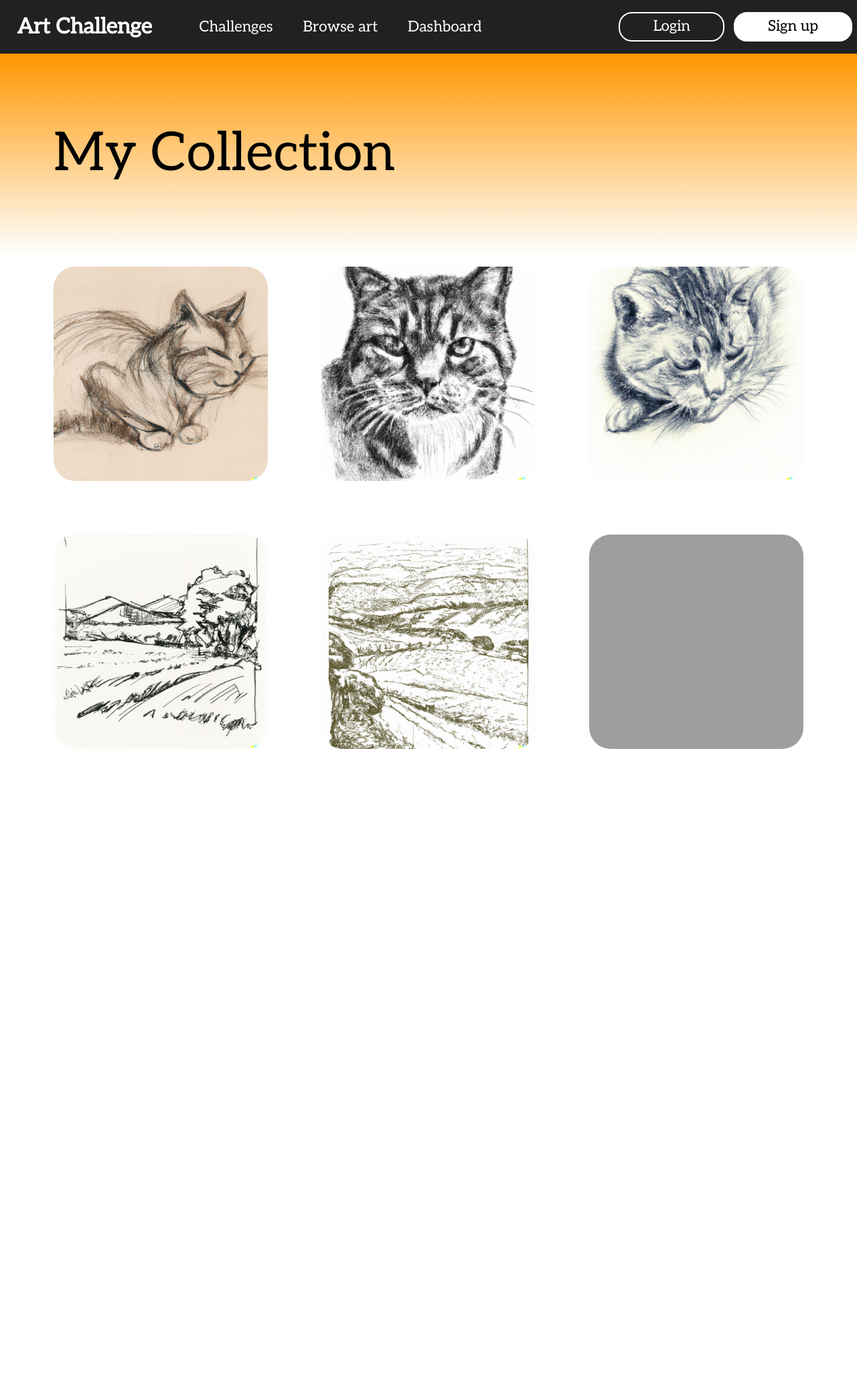
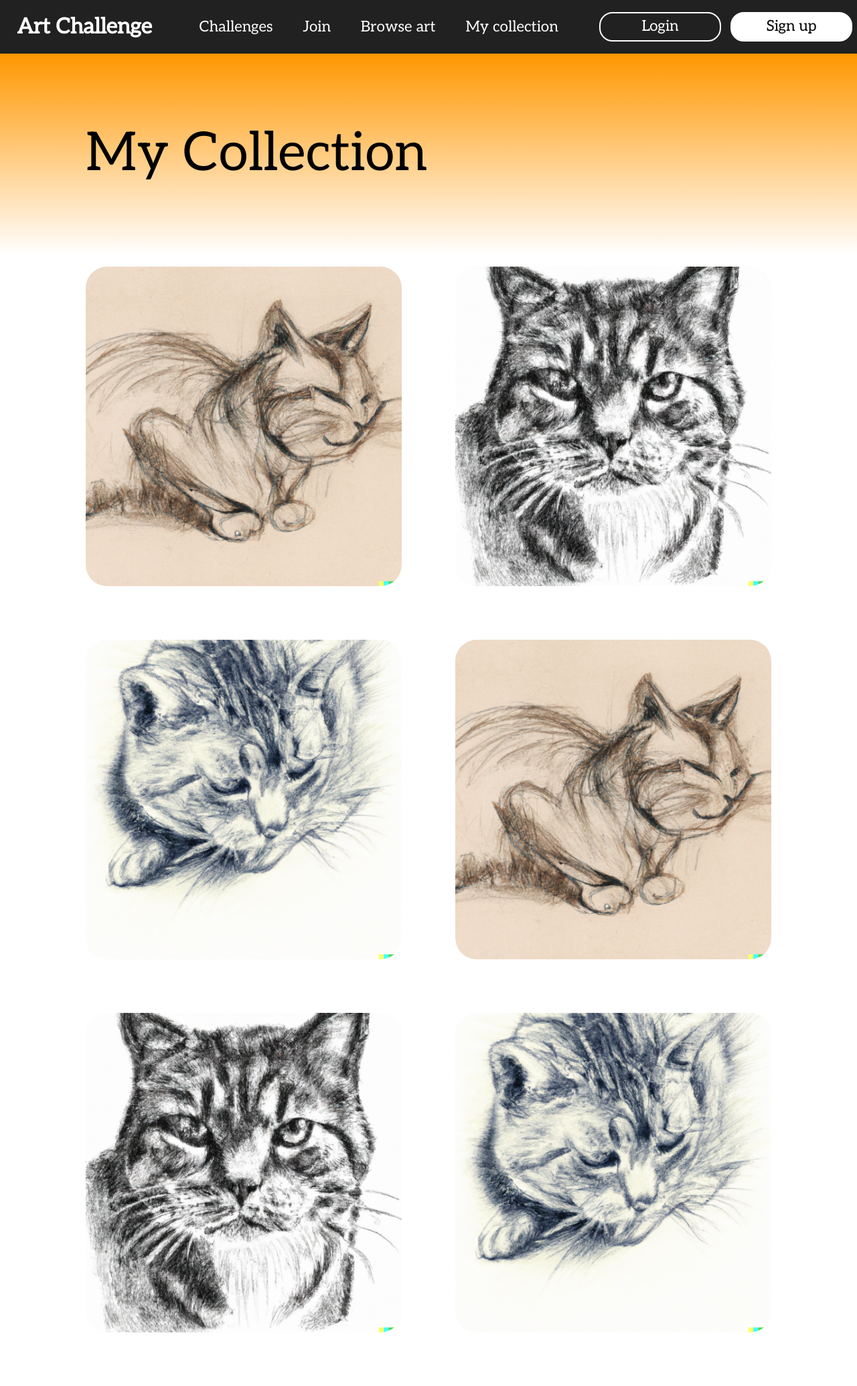
Before and after one commit to wojzam/Art-Challenge, a PHP site: page /userCollection in a window 1280 px wide. Shown: the whole page at 67% size. Before the commit the page ends 1118 px from the top, so only its background shows below. Run offline with PHP 8.4, Linux system fonts and the light colour scheme; some libraries are stand-ins or nearby versions; grey boxes are pictures that could not be loaded.

Commit message:
several improvements

```diff
--- a/index.php
+++ b/index.php
@@ -7,10 +7,11 @@ $path = parse_url($path, PHP_URL_PATH);
 
 Router::get('', 'DefaultController');
 Router::get('userCollection', 'DefaultController');
+Router::get('browseArt', 'DefaultController');
 Router::get('joinChallenge', 'DefaultController');
-Router::get('dashboard', 'DefaultController');
+Router::get('challenge', 'DefaultController');
 Router::post('login', 'SecurityController');
 Router::post('signup', 'SecurityController');
-Router::post('addEntry', 'EntryController');
+Router::post('uploadEntry', 'EntryController');
 
 Router::run($path);
--- a/public/css/header.css
+++ b/public/css/header.css
@@ -3,24 +3,25 @@ header {
     height: 80px;
     position: fixed;
     top: 0;
+    z-index: 1000;
+
     display: flex;
     justify-content: space-between;
     align-items: center;
+
     background-color: #212121;
-    font-family: "Aleo", serif;
-    color: white;
 }
 
 header * {
-    font-family: inherit;
-    color: inherit;
+    font-family: "Aleo", serif;
+    color: white;
+    font-weight: normal;
 }
 
 .navbar {
     display: flex;
     justify-content: flex-start;
     align-items: center;
-    font-weight: normal;
 }
 
 .title-container .title {
@@ -47,7 +48,6 @@ header * {
     margin: 0;
     white-space: nowrap;
     cursor: pointer;
-    transition: all 0.3s ease-out;
 }
 
 .navbar a:hover {
@@ -59,10 +59,13 @@ header * {
 }
 
 .nav-btn a {
+    display: inline-block;
+    width: 80px;
     border: 2px solid white;
     border-radius: 20px;
     padding: 0.4em 2.2em;
     margin: 0.3em;
+    text-align: center;
     line-height: 1em;
     text-decoration: none;
     font-size: 1.4em;
@@ -85,7 +88,7 @@ header * {
     margin: 0.7em 2.2em;
 }
 
-.dropbtn {
+.drop-btn {
     border: none;
     outline: none;
     font-size: 1.4em;
--- /dev/null
+++ b/public/css/image-collection.css
@@ -0,0 +1,55 @@
+.content-container {
+    margin-top: 3em;
+    width: 80%;
+}
+
+.grid-gallery {
+    margin-top: 15vh;
+    display: grid;
+    grid-gap: 5em;
+}
+
+.small {
+    grid-template-columns: repeat(auto-fill, minmax(200px, 1fr));
+}
+
+.big {
+    grid-template-columns: repeat(auto-fill, minmax(400px, 1fr));
+}
+
+.collection-image {
+    height: 100%;
+    width: 100%;
+    object-fit: cover;
+    border-radius: 2em;
+}
+
+.image-overlay-container {
+    position: relative;
+    display: inline-block;
+}
+
+.image-overlay-container .overlay {
+    border-radius: 2em;
+    visibility: hidden;
+    width: 100%;
+    height: 100%;
+    position: absolute;
+    top: 0;
+    left: 0;
+    display: flex;
+    flex-direction: column;
+    align-items: center;
+    justify-content: center;
+    transition: all 0.4s ease-out;
+}
+
+.image-overlay-container:hover .overlay {
+    visibility: visible;
+    background-color: rgba(0, 0, 0, 0.5);
+    cursor: pointer;
+}
+
+.overlay p {
+    color: white;
+}
--- a/public/css/style.css
+++ b/public/css/style.css
@@ -1,5 +1,10 @@
 body {
     margin: 0;
+}
+
+body * {
+    font-family: "Aleo", serif;
+    transition: all 0.3s ease;
 }
 
 .container {
@@ -10,7 +15,7 @@ body {
 main {
     width: 100%;
     height: 100%;
-    background: linear-gradient(180deg, #FF9700 0%, white 100%) 0% 0% no-repeat padding-box;
+    background: linear-gradient(180deg, #FF9700 0%, white 100%) 0 0 no-repeat padding-box;
     background-size: 100% 300px;
     margin-top: 80px;
     display: flex;
@@ -27,22 +32,20 @@ main {
 
 h1 {
     font-size: 5em;
-    font-family: "Aleo";
     font-weight: normal;
     margin-bottom: 0.4em;
 }
 
 h2 {
     font-size: 2.5em;
-    font-family: "Aleo";
     font-weight: normal;
     margin-top: 0.4em;
     margin-bottom: 3em;
 }
 
 .big-btn {
-    background: transparent linear-gradient(180deg, #000000 0%, #262626 100%) 0% 0% no-repeat padding-box;
-    box-shadow: 0px 3px 6px #00000029;
+    background: transparent linear-gradient(180deg, #000000 0%, #262626 100%);
+    box-shadow: 0 3px 6px #00000029;
     border-radius: 30px;
 
     width: 400px;
--- a/public/css/user-collection.css
+++ /dev/null
@@ -1,22 +0,0 @@
-.content-container {
-    margin: 3em 5em;
-}
-
-.grid-container {
-    display: grid;
-    margin-top: 15vh;
-}
-
-.grid-container {
-    display: grid;
-    grid-template-columns: repeat(3, 1fr);
-    grid-gap: 5em;
-    overflow: auto;
-}
-
-.collection-image {
-    height: 100%;
-    width: 100%;
-    object-fit: cover;
-    border-radius: 2em;
-}
--- a/public/views/header.php
+++ b/public/views/header.php
@@ -3,16 +3,17 @@
         <div class="title-container">
             <a class="title" href="/"> Art Challenge </a>
         </div>
-        <a href="joinChallenge"> Challenges</a>
-        <a href="userCollection"> Browse art </a>
-        <a href="dashboard"> Dashboard</a>
+        <a href="challenge"> Challenges</a>
+        <a href="joinChallenge"> Join</a>
+        <a href="browseArt"> Browse art </a>
+        <a href="userCollection"> My collection</a>
     </div>
     <div class="nav-btn">
         <a class="login-btn" href="login"> Login</a>
         <a class="signup-btn" href="signup"> Sign up </a>
     </div>
     <!--    <div class="dropdown">-->
-    <!--        <button class="dropbtn">UserName</button>-->
+    <!--        <button class="drop-btn">UserName</button>-->
     <!--        <div class="dropdown-content">-->
     <!--            <a href="#">Log out</a>-->
     <!--        </div>-->
--- a/public/views/home.php
+++ b/public/views/home.php
@@ -5,7 +5,7 @@
     <link rel="stylesheet" type="text/css" href="public/css/header.css">
     <link rel="stylesheet" href="https://fonts.googleapis.com/css?family=Aleo">
     <link rel="stylesheet" href="https://fonts.googleapis.com/css?family=Cairo">
-    <title>HOME PAGE</title>
+    <title>HOME</title>
 </head>
 
 <body>
--- a/public/views/login.php
+++ b/public/views/login.php
@@ -5,7 +5,7 @@
     <link rel="stylesheet" type="text/css" href="public/css/header.css">
     <link rel="stylesheet" href="https://fonts.googleapis.com/css?family=Aleo">
     <link rel="stylesheet" href="https://fonts.googleapis.com/css?family=Cairo">
-    <title>LOGIN PAGE</title>
+    <title>LOGIN</title>
 </head>
 
 <body>
@@ -14,7 +14,7 @@
     <main class="form-page">
         <div>
             <h2>Login</h2>
-            <form class="login" action="login" method="POST">
+            <form action="login" method="POST">
                 <div class="messages">
                     <?php
                     if (isset($messages)) {
--- a/public/views/user-collection.php
+++ b/public/views/user-collection.php
@@ -3,7 +3,7 @@
 <head>
     <link rel="stylesheet" type="text/css" href="public/css/style.css">
     <link rel="stylesheet" type="text/css" href="public/css/header.css">
-    <link rel="stylesheet" type="text/css" href="public/css/user-collection.css">
+    <link rel="stylesheet" type="text/css" href="public/css/image-collection.css">
     <link rel="stylesheet" href="https://fonts.googleapis.com/css?family=Aleo">
     <link rel="stylesheet" href="https://fonts.googleapis.com/css?family=Cairo">
     <title>MY COLLECTION</title>
@@ -15,13 +15,50 @@
     <main>
         <div class="content-container">
             <h1>My Collection</h1>
-            <div class="grid-container">
-                <img src="public/img/drawing_cat_1.png" class="collection-image">
-                <img src="public/img/drawing_cat_2.png" class="collection-image">
-                <img src="public/img/drawing_cat_3.png" class="collection-image">
-                <img src="public/img/drawing_landscape_1.png" class="collection-image">
-                <img src="public/img/drawing_landscape_2.png" class="collection-image">
-                <img src="public/img/drawing_face.png" class="collection-image">
+            <div class="big grid-gallery">
+
+                <div class="image-overlay-container">
+                    <img src="public/img/drawing_cat_1.png" class="collection-image">
+                    <div class="overlay">
+                        <p>Cat</p>
+                    </div>
+                </div>
+
+                <div class="image-overlay-container">
+                    <img src="public/img/drawing_cat_2.png" class="collection-image">
+                    <div class="overlay">
+                        <p>Cat</p>
+                    </div>
+                </div>
+
+                <div class="image-overlay-container">
+                    <img src="public/img/drawing_cat_3.png" class="collection-image">
+                    <div class="overlay">
+                        <p>Cat</p>
+                    </div>
+                </div>
+
+                <div class="image-overlay-container">
+                    <img src="public/img/drawing_cat_1.png" class="collection-image">
+                    <div class="overlay">
+                        <p>Cat</p>
+                    </div>
+                </div>
+
+                <div class="image-overlay-container">
+                    <img src="public/img/drawing_cat_2.png" class="collection-image">
+                    <div class="overlay">
+                        <p>Cat</p>
+                    </div>
+                </div>
+
+                <div class="image-overlay-container">
+                    <img src="public/img/drawing_cat_3.png" class="collection-image">
+                    <div class="overlay">
+                        <p>Cat</p>
+                    </div>
+                </div>
+
             </div>
         </div>
     </main>
--- a/src/controllers/DefaultController.php
+++ b/src/controllers/DefaultController.php
@@ -15,9 +15,14 @@ class DefaultController extends AppController
         $this->render('user-collection');
     }
 
-    public function dashboard()
+    public function browseArt()
     {
-        $this->render('dashboard');
+        $this->render('browse-art');
+    }
+
+    public function challenge()
+    {
+        $this->render('challenge');
     }
 
     public function joinChallenge()
--- a/src/controllers/EntryController.php
+++ b/src/controllers/EntryController.php
@@ -6,13 +6,13 @@ require_once __DIR__ . '/../models/Entry.php';
 class EntryController extends AppController
 {
 
-    const MAX_FILE_SIZE = 1024 * 1024;
+    const MAX_FILE_SIZE = 1920 * 1920;
     const SUPPORTED_TYPES = ['image/png', 'image/jpeg'];
     const UPLOAD_DIRECTORY = '/../public/uploads/';
 
     private $message = [];
 
-    public function addEntry()
+    public function uploadEntry()
     {
         if ($this->isPost() && is_uploaded_file($_FILES['file']['tmp_name']) && $this->validate($_FILES['file'])) {
             move_uploaded_file(
@@ -21,11 +21,11 @@ class EntryController extends AppController
             );
 
             // TODO create new project object and save it in database
-            $project = new Entry($_POST['title'], $_FILES['file']['name']);
+            $project = new Entry("title", $_FILES['file']['name']);
 
-            return $this->render('dashboard', ['messages' => $this->message]);
+            return $this->render('challenge', ['messages' => $this->message]);
         }
-        return $this->render('dashboard', ['messages' => $this->message]);
+        return $this->render('challenge', ['messages' => $this->message]);
     }
 
     private function validate(array $file): bool
--- a/src/controllers/SecurityController.php
+++ b/src/controllers/SecurityController.php
@@ -7,10 +7,16 @@
 class SecurityController extends AppController
 {
 
+    private $userRepository;
+
+    public function __construct()
+    {
+        parent::__construct();
+        $this->userRepository = new UserRepository();
+    }
+
     public function login()
     {
-        $userRepository = new UserRepository();
-
         if (!$this->isPost()) {
             return $this->render('login');
         }
@@ -18,7 +24,7 @@
         $email = $_POST['email'];
         $password = $_POST['password'];
 
-        $user = $userRepository->getUser($email);
+        $user = $this->userRepository->getUser($email);
 
         if (!$user) {
             return $this->render('login', ['messages' => ['User not found!']]);
@@ -38,24 +44,23 @@
 
     public function signup()
     {
-        $user = new User('jsnow@pk.edu.pl', 'admin', 'Johnny', 'Snow');
-
         if (!$this->isPost()) {
             return $this->render('signup');
         }
 
+        $username = $_POST['username'];
         $email = $_POST['email'];
         $password = $_POST['password'];
+        $passwordRepeated = $_POST['passwordRepeated'];
 
-        if ($user->getEmail() !== $email) {
-            return $this->render('signup', ['messages' => ['User with this email not exist!']]);
+        if ($password !== $passwordRepeated) {
+            return $this->render('signup', ['messages' => ['Passwords do not match']]);
         }
 
-        if ($user->getPassword() !== $password) {
-            return $this->render('signup', ['messages' => ['Wrong password!']]);
-        }
+        $user = new User($email, password_hash($password, PASSWORD_BCRYPT), $username);
 
-        $url = "http://$_SERVER[HTTP_HOST]";
-        header("Location: {$url}/userCollection");
+        $this->userRepository->addUser($user);
+
+        return $this->render('signup', ['messages' => ['You\'ve been succesfully registrated!']]);
     }
 }
--- a/src/models/User.php
+++ b/src/models/User.php
@@ -4,15 +4,13 @@ class User
 {
     private $email;
     private $password;
-    private $name;
-    private $surname;
+    private $username;
 
-    public function __construct(string $email, string $password, string $name, $surname)
+    public function __construct(string $email, string $password, string $username)
     {
         $this->email = $email;
         $this->password = $password;
-        $this->name = $name;
-        $this->surname = $surname;
+        $this->username = $username;
     }
 
     public function getEmail(): string
@@ -35,24 +33,13 @@ class User
         $this->password = $password;
     }
 
-    public function getName(): string
+    public function getUsername(): string
     {
-        return $this->name;
+        return $this->username;
     }
 
-    public function setName(string $name)
+    public function setUsername(string $username): void
     {
-        $this->name = $name;
+        $this->username = $username;
     }
-
-    public function getSurname()
-    {
-        return $this->surname;
-    }
-
-    public function setSurname($surname)
-    {
-        $this->surname = $surname;
-    }
-
 }
--- a/src/repository/UserRepository.php
+++ b/src/repository/UserRepository.php
@@ -9,22 +9,61 @@ class UserRepository extends Repository
     public function getUser(string $email): ?User
     {
         $stmt = $this->database->connect()->prepare('
-            SELECT * FROM public.users WHERE email = :email
+            SELECT * FROM users u LEFT JOIN users_details ud
+            ON u.id_user_details = ud.id WHERE email = :email
         ');
         $stmt->bindParam(':email', $email, PDO::PARAM_STR);
         $stmt->execute();
 
         $user = $stmt->fetch(PDO::FETCH_ASSOC);
 
-        if ($user == false) {
+        if (!$user) {
             return null;
         }
 
         return new User(
             $user['email'],
             $user['password'],
-            $user['name'],
-            $user['surname']
+            $user['username']
         );
     }
+
+    public function addUser(User $user)
+    {
+        $stmt = $this->database->connect()->prepare('
+            INSERT INTO users_details (name, surname, phone)
+            VALUES (?, ?, ?)
+        ');
+
+        $stmt->execute([
+            $user->getName(),
+            $user->getSurname(),
+            $user->getPhone()
+        ]);
+
+        $stmt = $this->database->connect()->prepare('
+            INSERT INTO users (email, password, id_user_details)
+            VALUES (?, ?, ?)
+        ');
+
+        $stmt->execute([
+            $user->getEmail(),
+            $user->getPassword(),
+            $this->getUserDetailsId($user)
+        ]);
+    }
+
+    public function getUserDetailsId(User $user): int
+    {
+        $stmt = $this->database->connect()->prepare('
+            SELECT * FROM public.users_details WHERE name = :name AND surname = :surname AND phone = :phone
+        ');
+        $stmt->bindParam(':name', $user->getName(), PDO::PARAM_STR);
+        $stmt->bindParam(':surname', $user->getSurname(), PDO::PARAM_STR);
+        $stmt->bindParam(':phone', $user->getPhone(), PDO::PARAM_STR);
+        $stmt->execute();
+
+        $data = $stmt->fetch(PDO::FETCH_ASSOC);
+        return $data['id'];
+    }
 }
```
Also changed, not shown: other parts of public/css/style.css (+22 -9 lines), public/css/join-challenge.css (+8 -9 lines), public/views/browse-art.php (added, +108 -0 lines), public/views/challenge.php (renamed from public/views/dashboard.php, +6 -6 lines), public/views/signup.php (+14 -3 lines), 1 other file.
